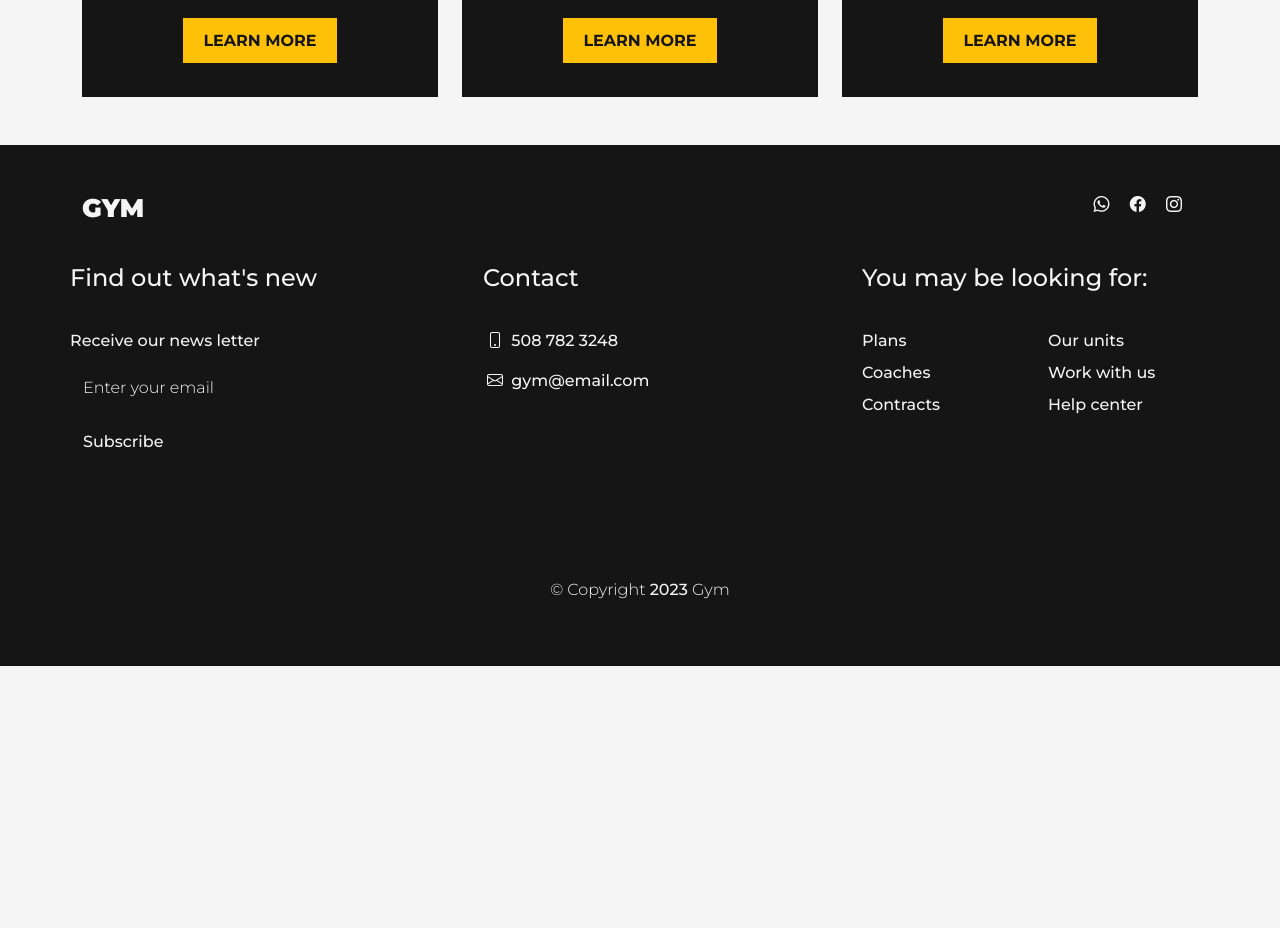
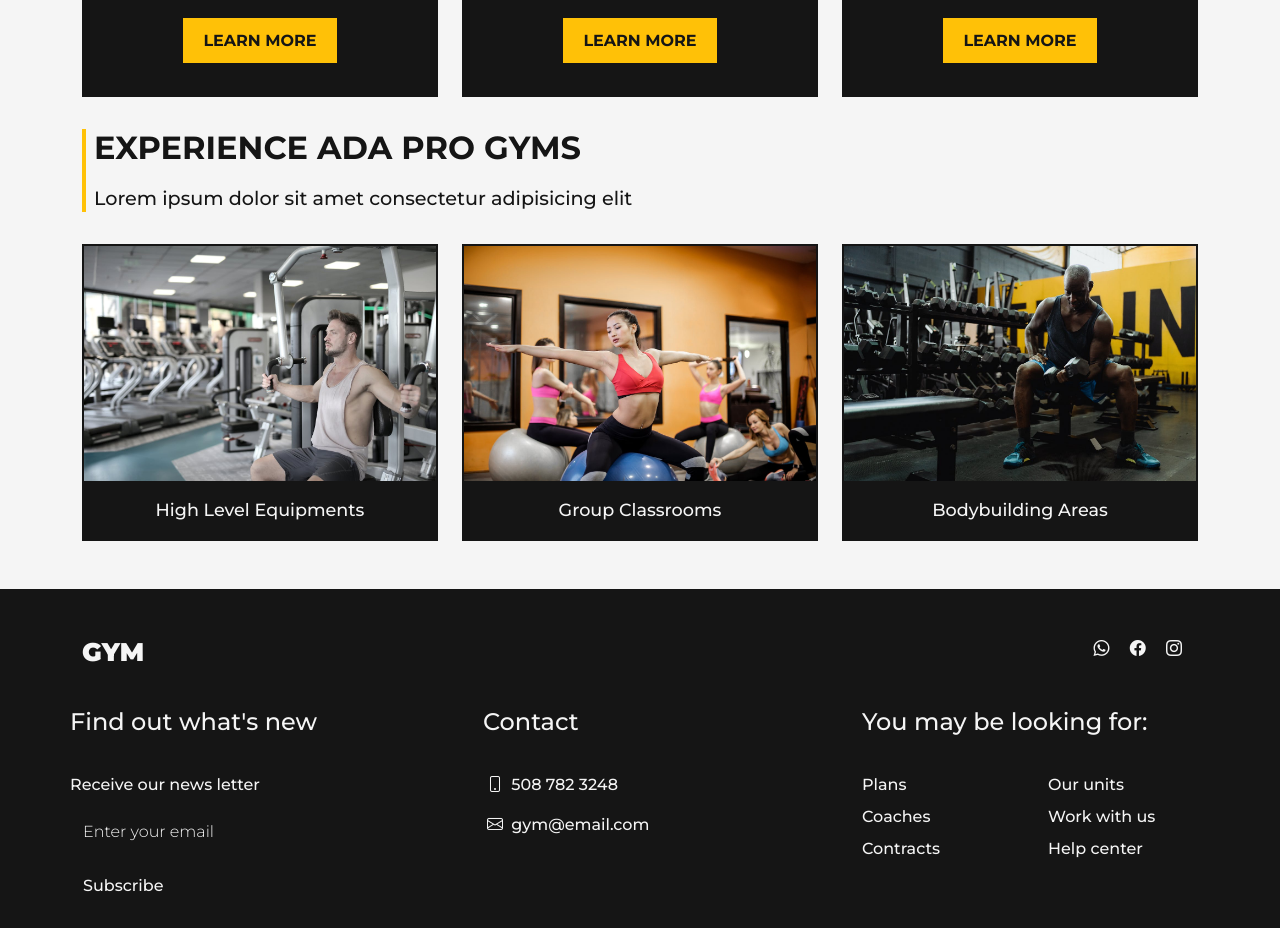
Before and after one commit to rafaeljosecomputacao/gym-bootstrap, a plain HTML site: page index.html in a window 1280 px wide. Shown: the part 1200-2128 px from the top of the page. Before the commit the page ends 1866 px from the top, so only its background shows below. Drawn offline with nearby package versions, Linux system fonts and the light colour scheme.

Commit message:
create-experience-section

```diff
--- a/css/style.css
+++ b/css/style.css
@@ -165,6 +165,35 @@ body {
     border-radius: 0;
     font-weight: 700;
     color: var(--dark-color);
+}
+
+/* Experience Section */
+#experience-section {
+    margin-bottom: 2em;
+}
+
+.experience-title {
+    text-align: left;
+    border-left: 4px solid var(--primary-color);
+}
+
+#experience-container {
+    margin-top: 2em;
+}
+
+#experience-container .card {
+    margin-bottom: 1em;
+    border-radius: 0;
+    border: 2px solid var(--dark-color);
+}
+
+#experience-container img {
+    border-radius: 0;
+}
+
+#experience-container .card-text {
+    color: var(--primary-txt-color);
+    font-size: 1.1em;
 }
 
 /* Gallery Section */
@@ -348,6 +377,21 @@ body {
 
 /* Responsive */
 @media (min-width: 768px) {
+    /* Experience Section */
+    #experience-section {
+        margin-top: -1em;
+    }
+
+    #experience-container .card {
+        min-height: 250px;
+    }
+
+    #experience-container .card-body {
+        display: flex;
+        align-items: center;
+        justify-content: center;
+    }
+
     #gallery-images .banner-content {
         opacity: 0;
     }
@@ -374,3 +418,15 @@ body {
         padding-left: 2em;
     }
 }
+
+@media (min-width: 1024px) {
+    /* Plans Section */
+    #plans-container .card:hover {
+        border-color: var(--primary-color);
+    }
+
+    /* Experience Section */
+    #experience-container .card:hover {
+        border-color: var(--primary-color);
+    }
+}
--- a/index.html
+++ b/index.html
@@ -106,6 +106,43 @@
                                 <span class="text-warning">$ 25.00</span> per month
                             </p>
                             <a href="#" class="btn btn-warning text-uppercase">Learn More</a>
+                        </div>
+                    </div>
+                </div>
+            </div>
+        </div>
+    </section>
+    <!-- Experience Section -->
+    <section class="container" id="experience-section">
+        <div class="experience-title">
+            <h2 class="text-uppercase title">Experience Ada Pro Gyms</h2>
+            <p class="subtitle">
+                Lorem ipsum dolor sit amet consectetur adipisicing elit
+            </p>
+        </div>
+        <div id="experience-container">
+            <div class="row">
+                <div class="col-12 col-md-4">
+                    <div class="card text-center secondary-bg-color">
+                        <img src="img/card-experience-1.jpg" alt="High Level Equipments" class="card-img-top">
+                        <div class="card-body">
+                            <p class="card-text">High Level Equipments</p>
+                        </div>
+                    </div>
+                </div>
+                <div class="col-12 col-md-4">
+                    <div class="card text-center secondary-bg-color">
+                        <img src="img/card-experience-2.jpg" alt="Group Classrooms" class="card-img-top">
+                        <div class="card-body">
+                            <p class="card-text">Group Classrooms</p>
+                        </div>
+                    </div>
+                </div>
+                <div class="col-12 col-md-4">
+                    <div class="card text-center mb-0 secondary-bg-color">
+                        <img src="img/card-experience-3.jpg" alt="Bodybuilding Areas" class="card-img-top">
+                        <div class="card-body">
+                            <p class="card-text">Bodybuilding Areas</p>
                         </div>
                     </div>
                 </div>
```
Also changed, not shown: img/card-experience-1.jpg (added), img/card-experience-2.jpg (added), img/card-experience-3.jpg (added).
